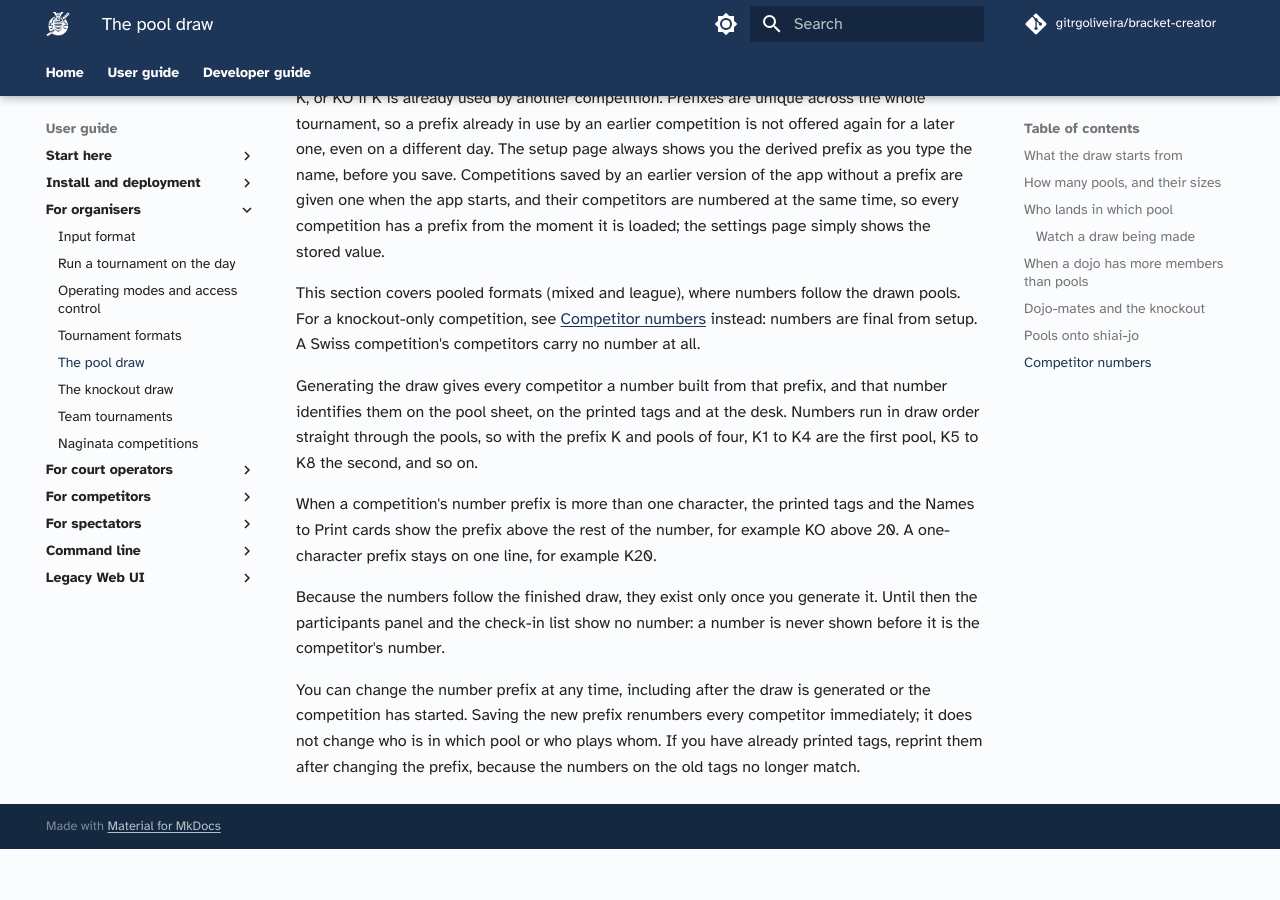
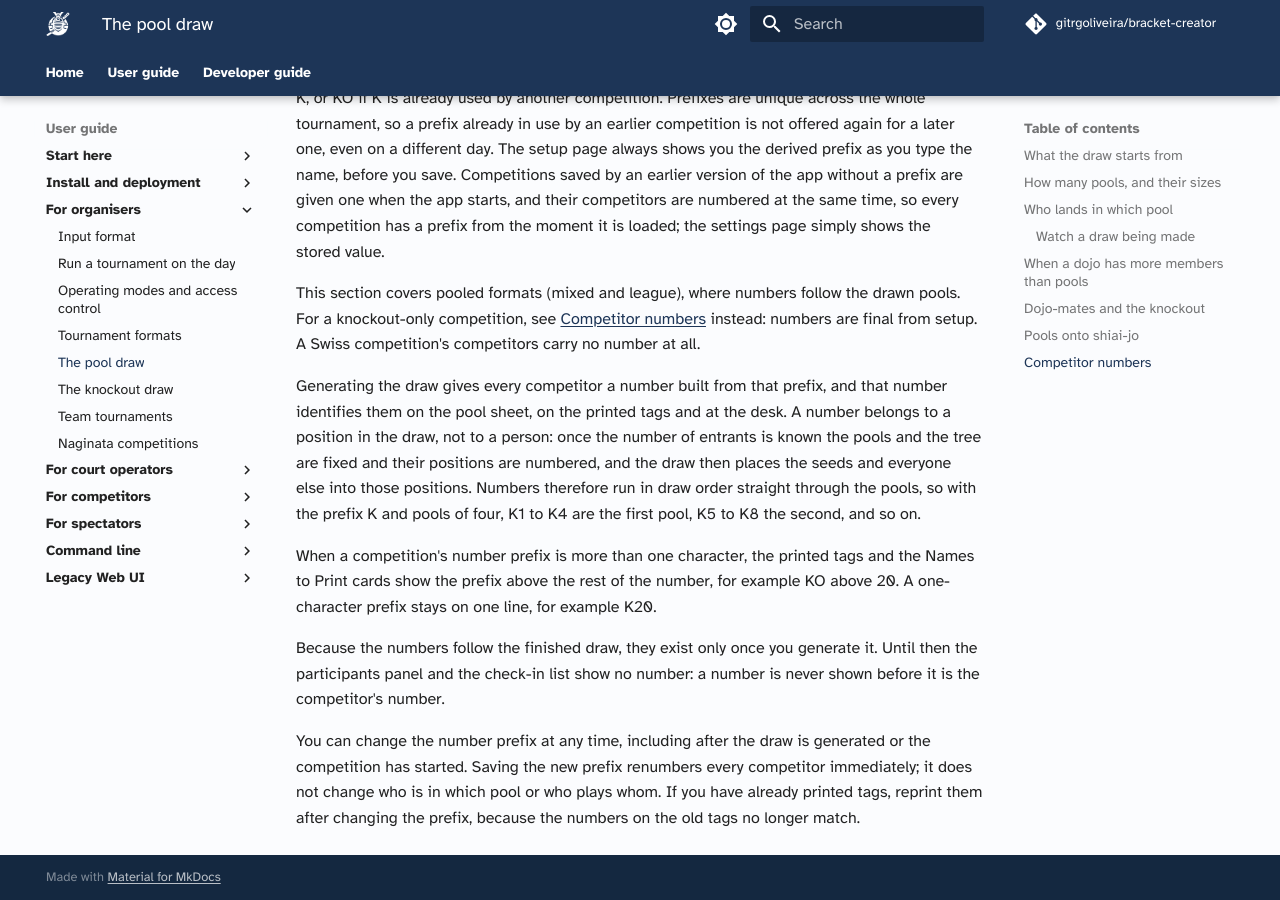
Before and after one commit to gitrgoliveira/bracket-creator, an MkDocs documentation site: the page built from docs/user-guide/organisers/pool-draw.md, in a window 1280 px wide and 900 px high, scrolled down 5218 px. Built offline with MkDocs 1.6.1 and Material for MkDocs 9.7.7, drawn with Linux system fonts in a browser that asks for light colours; comment, search, counter and statistics services are not loaded; before the commit the page ends 6067 px from its top, so only the background shows below that.

Commit message:
docs: a competitor number belongs to a draw position, never to a person before the draw
Operator rationale: once the entrant count is known the pools and the
tree are fixed and their positions are numbered; seeds and everyone else
are then placed into those positions. Stated on the pool-draw page and in
CLAUDE.md's pool-creation rules so the next reader does not reinvent
provisional or position-derived numbers.

Co-Authored-By: Claude Fable 5.1 <noreply@anthropic.com>

```diff
--- a/docs/user-guide/organisers/pool-draw.md
+++ b/docs/user-guide/organisers/pool-draw.md
@@ -72,7 +72,7 @@ Every competition has a number prefix. You can set your own in competition setup
 
 This section covers pooled formats (mixed and league), where numbers follow the drawn pools. For a knockout-only competition, see [Competitor numbers](knockout-draw.md#competitor-numbers) instead: numbers are final from setup. A Swiss competition's competitors carry no number at all.
 
-Generating the draw gives every competitor a number built from that prefix, and that number identifies them on the pool sheet, on the printed tags and at the desk. Numbers run in draw order straight through the pools, so with the prefix K and pools of four, K1 to K4 are the first pool, K5 to K8 the second, and so on.
+Generating the draw gives every competitor a number built from that prefix, and that number identifies them on the pool sheet, on the printed tags and at the desk. A number belongs to a position in the draw, not to a person: once the number of entrants is known the pools and the tree are fixed and their positions are numbered, and the draw then places the seeds and everyone else into those positions. Numbers therefore run in draw order straight through the pools, so with the prefix K and pools of four, K1 to K4 are the first pool, K5 to K8 the second, and so on.
 
 When a competition's number prefix is more than one character, the printed tags and the Names to Print cards show the prefix above the rest of the number, for example KO above 20. A one-character prefix stays on one line, for example K20.
 
```
Also changed, not shown: CLAUDE.md (+1 -1 lines).
